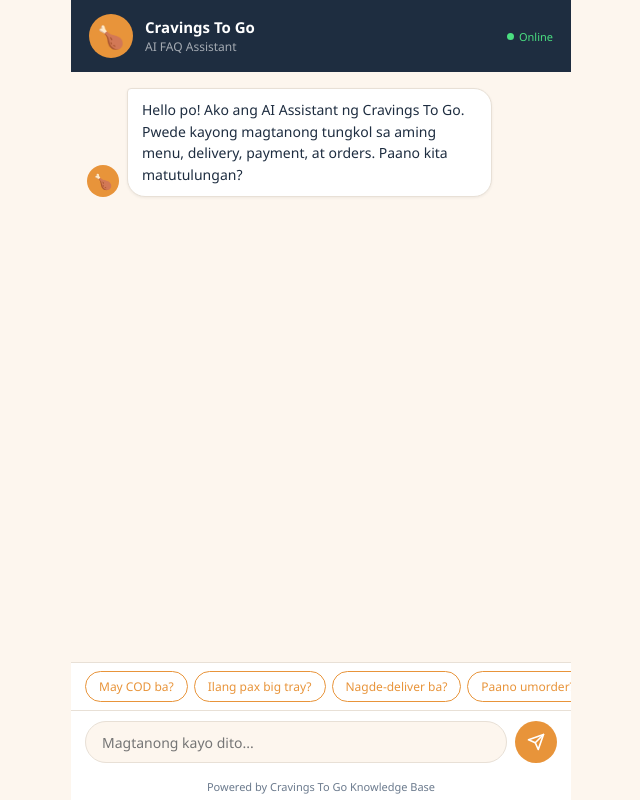
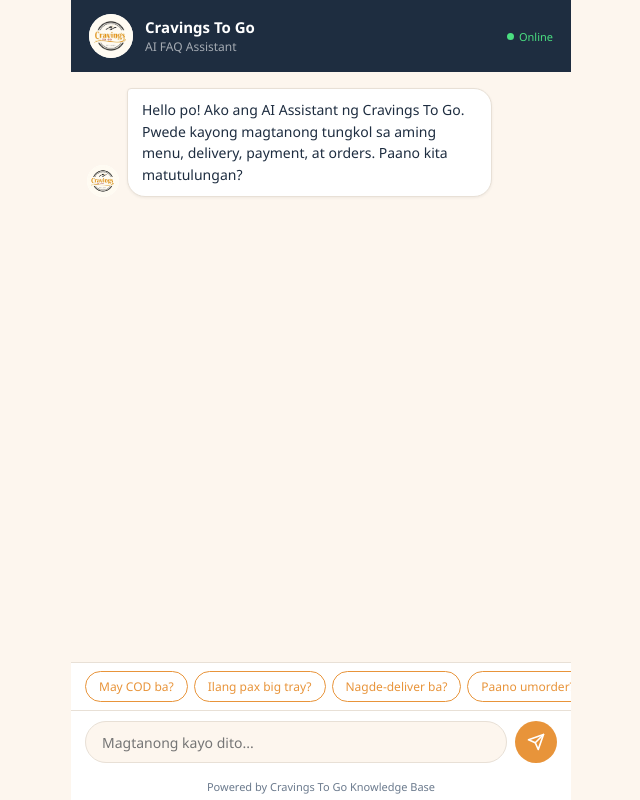
Before and after one commit to kateaiautomation-commits/cravings-chatbot, a plain HTML site: page index.html in a window 1280 px wide. Shown: the whole page, without its empty margins (319-959 px from the left). Drawn offline with Linux system fonts and the light colour scheme.

Commit message:
Replace emoji avatars with image logo in chat UI

```diff
--- a/index.html
+++ b/index.html
@@ -10,7 +10,8 @@
 html,body{height:100%;background:var(--cream);font-family:'Segoe UI',system-ui,sans-serif}
 .shell{max-width:500px;margin:0 auto;height:100vh;display:flex;flex-direction:column;background:var(--cream)}
 .hdr{background:var(--navy);padding:14px 18px;display:flex;align-items:center;gap:12px;flex-shrink:0}
-.logo{width:44px;height:44px;border-radius:50%;background:var(--orange);display:flex;align-items:center;justify-content:center;font-size:22px;flex-shrink:0}
+.logo{width:44px;height:44px;border-radius:50%;background:#fff;display:flex;align-items:center;justify-content:center;font-size:22px;flex-shrink:0;overflow:hidden}
+.logo img,.av img{width:100%;height:100%;object-fit:cover;display:block}
 .hdr-text{flex:1}.hdr-name{font-size:15px;font-weight:600;color:#fff}
 .hdr-sub{font-size:12px;color:rgba(255,255,255,.6);margin-top:1px}
 .online{display:flex;align-items:center;gap:5px;font-size:11px;color:#4ADE80}
@@ -18,7 +19,7 @@
 .msgs{flex:1;overflow-y:auto;padding:16px;display:flex;flex-direction:column;gap:10px;scroll-behavior:smooth}
 .msgs::-webkit-scrollbar{width:4px}.msgs::-webkit-scrollbar-thumb{background:var(--border);border-radius:4px}
 .row{display:flex;align-items:flex-end;gap:8px}.row.user{flex-direction:row-reverse}
-.av{width:32px;height:32px;border-radius:50%;background:var(--orange);display:flex;align-items:center;justify-content:center;font-size:15px;flex-shrink:0}
+.av{width:32px;height:32px;border-radius:50%;background:#fff;display:flex;align-items:center;justify-content:center;font-size:15px;flex-shrink:0;overflow:hidden}
 .bubble{max-width:78%;padding:10px 14px;font-size:14px;line-height:1.55}
 .row.bot .bubble{background:#fff;border-radius:4px 18px 18px 18px;border:1px solid var(--border);color:var(--navy);box-shadow:0 1px 3px rgba(0,0,0,.06)}
 .row.user .bubble{background:var(--navy);border-radius:18px 4px 18px 18px;color:#fff}
@@ -41,7 +42,7 @@
 <body>
 <div class="shell">
   <div class="hdr">
-    <div class="logo">&#x1F357;</div>
+    <div class="logo"><img src="/cravings-logo.jpg" alt="Cravings To Go logo"></div>
     <div class="hdr-text">
       <div class="hdr-name">Cravings To Go</div>
       <div class="hdr-sub">AI FAQ Assistant</div>
@@ -83,7 +84,7 @@
   row.className = 'row ' + role;
 
   if (role === 'bot') {
-    row.innerHTML = `<div class="av">&#x1F357;</div><div class="bubble"></div>`;
+    row.innerHTML = `<div class="av"><img src="/cravings-logo.jpg" alt="Cravings To Go logo"></div><div class="bubble"></div>`;
   } else {
     row.innerHTML = `<div class="bubble"></div>`;
   }
@@ -97,7 +98,7 @@
   const row = document.createElement('div');
   row.className = 'row bot';
   row.id = 'typing';
-  row.innerHTML = `<div class="av">&#x1F357;</div><div class="bubble"><div class="typing"><span></span><span></span><span></span></div></div>`;
+  row.innerHTML = `<div class="av"><img src="/cravings-logo.jpg" alt="Cravings To Go logo"></div><div class="bubble"><div class="typing"><span></span><span></span><span></span></div></div>`;
   msgs.appendChild(row);
   msgs.scrollTop = msgs.scrollHeight;
 }
@@ -143,11 +144,11 @@
   } catch (e) {
     removeTyping();
     addMsg('Paumanhin po, may konting problema. Pakisubukan ulit.', 'bot');
+  } finally {
+    busy = false;
+    sbtn.disabled = false;
+    inp.focus();
   }
-
-  busy = false;
-  sbtn.disabled = false;
-  inp.focus();
 }
 
 inp.addEventListener('keydown', e => {
```
